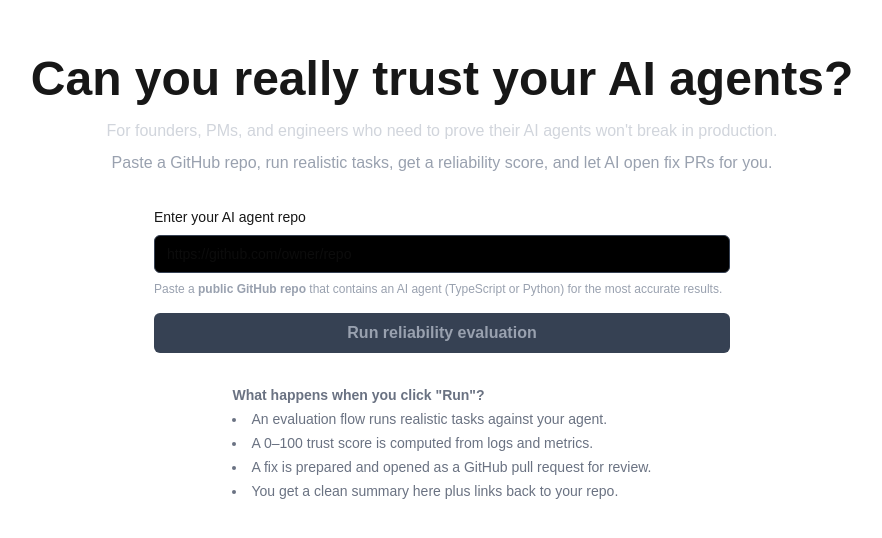
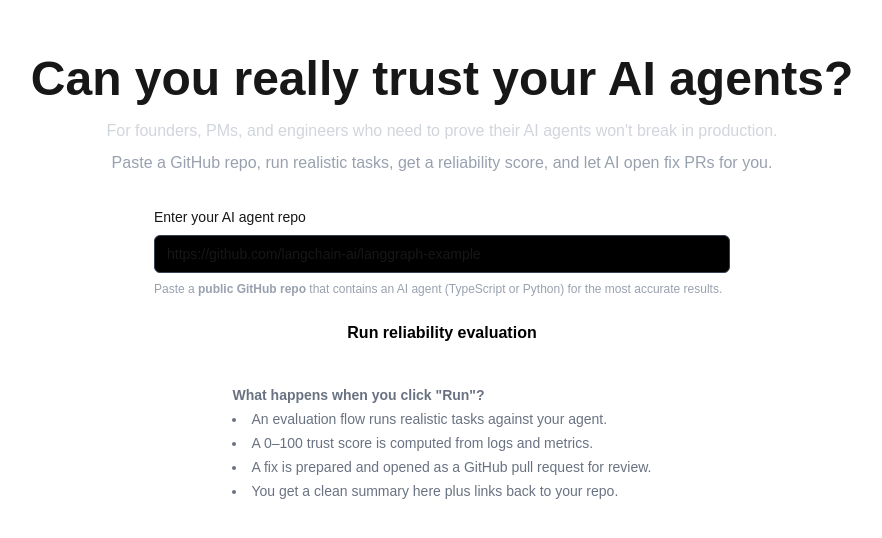
Before and after one commit to priyanshap/ai-reliability-judge, a Next.js app: page / in a window 1280 px wide. Shown: the part 122-660 px from the top of the page, without its empty margins (198-1080 px from the left). Built offline with nearby package versions, Linux system fonts and the light colour scheme.

Commit message:
Set LangGraph example as golden-path demo

```diff
--- a/app/page.tsx
+++ b/app/page.tsx
@@ -29,11 +29,6 @@ function isValidRepoUrl(url: string) {
   }
 }
 
-export default function Home() {
-  const [repoUrl, setRepoUrl] = useState("");
-  const [loading, setLoading] = useState(false);
-  const [error, setError] = useState<string | null>(null);
-  const [status, setStatus] = useState<string | null>(null);
 type RunResult = {
   score: number;
   status: string;
@@ -49,8 +44,14 @@ export default function Home() {
   prUrl?: string;
 };
 
+export default function Home() {
+  const [repoUrl, setRepoUrl] = useState(
+    "https://github.com/langchain-ai/langgraph-example"
+  );
+  const [loading, setLoading] = useState(false);
+  const [error, setError] = useState<string | null>(null);
+  const [status, setStatus] = useState<string | null>(null);
   const [result, setResult] = useState<RunResult | null>(null);
-
 
   async function handleRun() {
     if (!isValidRepoUrl(repoUrl)) {
@@ -98,10 +99,12 @@ const [result, setResult] = useState<RunResult | null>(null);
         Can you really trust your AI agents?
       </h1>
       <p className="text-center text-gray-300 max-w-2xl mb-2">
-        For founders, PMs, and engineers who need to prove their AI agents won&apos;t break in production.
+        For founders, PMs, and engineers who need to prove their AI agents
+        won&apos;t break in production.
       </p>
       <p className="text-center text-gray-400 max-w-2xl mb-8">
-        Paste a GitHub repo, run realistic tasks, get a reliability score, and let AI open fix PRs for you.
+        Paste a GitHub repo, run realistic tasks, get a reliability score, and
+        let AI open fix PRs for you.
       </p>
 
       <div className="w-full max-w-xl space-y-2">
@@ -116,8 +119,9 @@ const [result, setResult] = useState<RunResult | null>(null);
           className="w-full border border-gray-700 bg-black rounded-md px-3 py-2 text-sm"
         />
         <p className="text-xs text-gray-400">
-          Paste a <span className="font-semibold">public GitHub repo</span> that contains an AI agent
-          (TypeScript or Python) for the most accurate results.
+          Paste a <span className="font-semibold">public GitHub repo</span> that
+          contains an AI agent (TypeScript or Python) for the most accurate
+          results.
         </p>
 
         <button
@@ -146,15 +150,11 @@ const [result, setResult] = useState<RunResult | null>(null);
       </div>
 
       {error && (
-        <p className="mt-4 text-sm text-red-400 text-center">
-          {error}
-        </p>
+        <p className="mt-4 text-sm text-red-400 text-center">{error}</p>
       )}
 
       {status && !error && (
-        <p className="mt-6 text-sm text-green-400 text-center">
-          {status}
-        </p>
+        <p className="mt-6 text-sm text-green-400 text-center">{status}</p>
       )}
 
       {result && !error && result.score !== undefined && (
@@ -163,10 +163,10 @@ const [result, setResult] = useState<RunResult | null>(null);
             {result.score}/100 reliability score for this agent.
           </p>
 
-          {/* Non‑blocking warning if backend says this doesn&apos;t look like an AI agent repo */}
           {result.isAgentRepo === false && (
             <p className="mt-2 text-xs text-yellow-400 text-center">
-              This repo doesn&apos;t look like an AI agent project. Reliability results may be less meaningful.
+              This repo doesn&apos;t look like an AI agent project. Reliability
+              results may be less meaningful.
             </p>
           )}
 
@@ -177,6 +177,7 @@ const [result, setResult] = useState<RunResult | null>(null);
               </a>
             </p>
           )}
+
           {result.tests && result.tests.length > 0 && (
             <div className="mt-6 w-full max-w-3xl">
               <h2 className="text-lg font-semibold text-center mb-2">
@@ -204,7 +205,9 @@ const [result, setResult] = useState<RunResult | null>(null);
                     {result.tests.map((t) => (
                       <tr key={t.id} className="border-t border-gray-800">
                         <td className="px-3 py-2 text-gray-100">{t.name}</td>
-              <td className="px-3 py-2 text-gray-400">{t.dimension}</td>
+                        <td className="px-3 py-2 text-gray-400">
+                          {t.dimension}
+                        </td>
                         <td className="px-3 py-2">
                           <span
                             className={
@@ -238,7 +241,6 @@ const [result, setResult] = useState<RunResult | null>(null);
               </div>
             </div>
           )}
-
         </>
       )}
     </main>
```
Also changed, not shown: 2 other files (tests, documents, lock files or other folders). Lines whose indentation alone changed are shown as unchanged.
